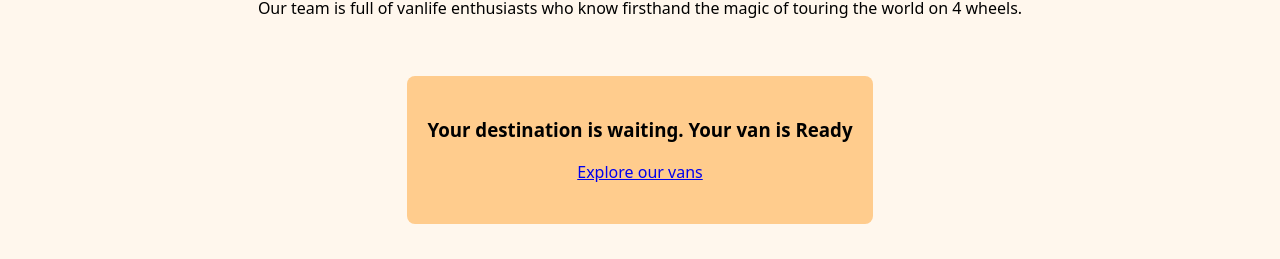
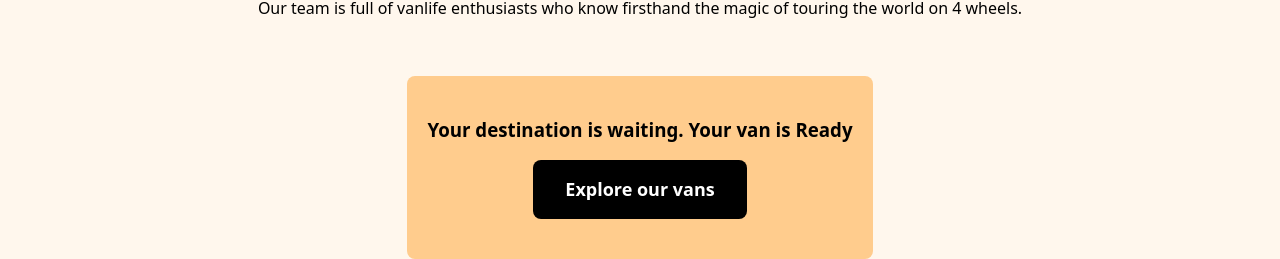
Before and after one commit to Alto0327/VanLife, a React (Vite) app: page /about in a window 1280 px wide. Shown: the part 900-1159 px from the top of the page. Before the commit the page ends 1124 px from the top, so only its background shows below. Built offline with nearby package versions, Linux system fonts and the light colour scheme.

Commit message:
Refactor about us css

```diff
--- a/src/pages/About/About.module.css
+++ b/src/pages/About/About.module.css
@@ -36,7 +36,7 @@
 
 .aboutsection{
     background-color: #FFCC8D;
-
+    text-align: left;
     padding: 40px 20px;
     border-radius: 8px;
     display: flex;
@@ -44,3 +44,13 @@
     align-items: center;
     gap: 16px;
 }
+
+.AboutButton{
+    padding: 16px 32px;
+    font-size: 18px;
+    font-weight: 600;
+    color: white;
+    background-color: black;
+    border-radius: 8px;
+    text-decoration: none;
+}
```
